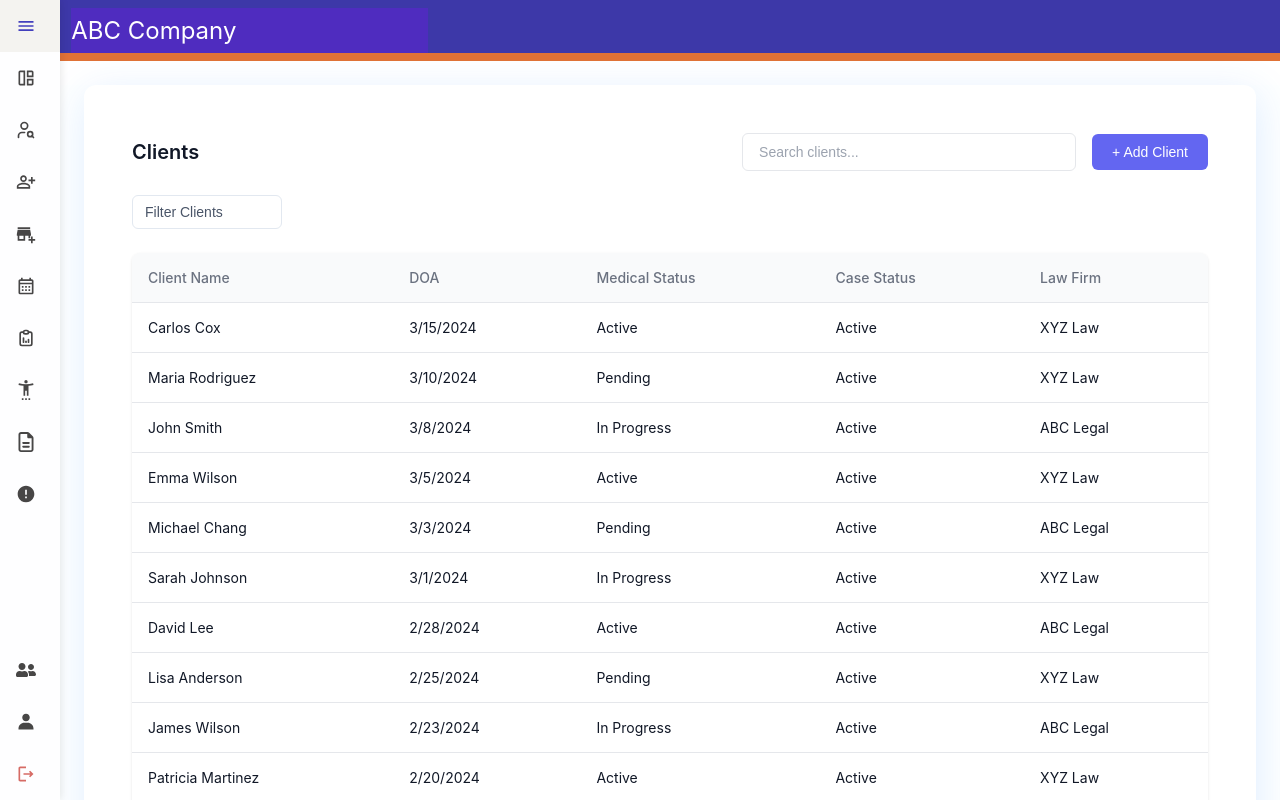
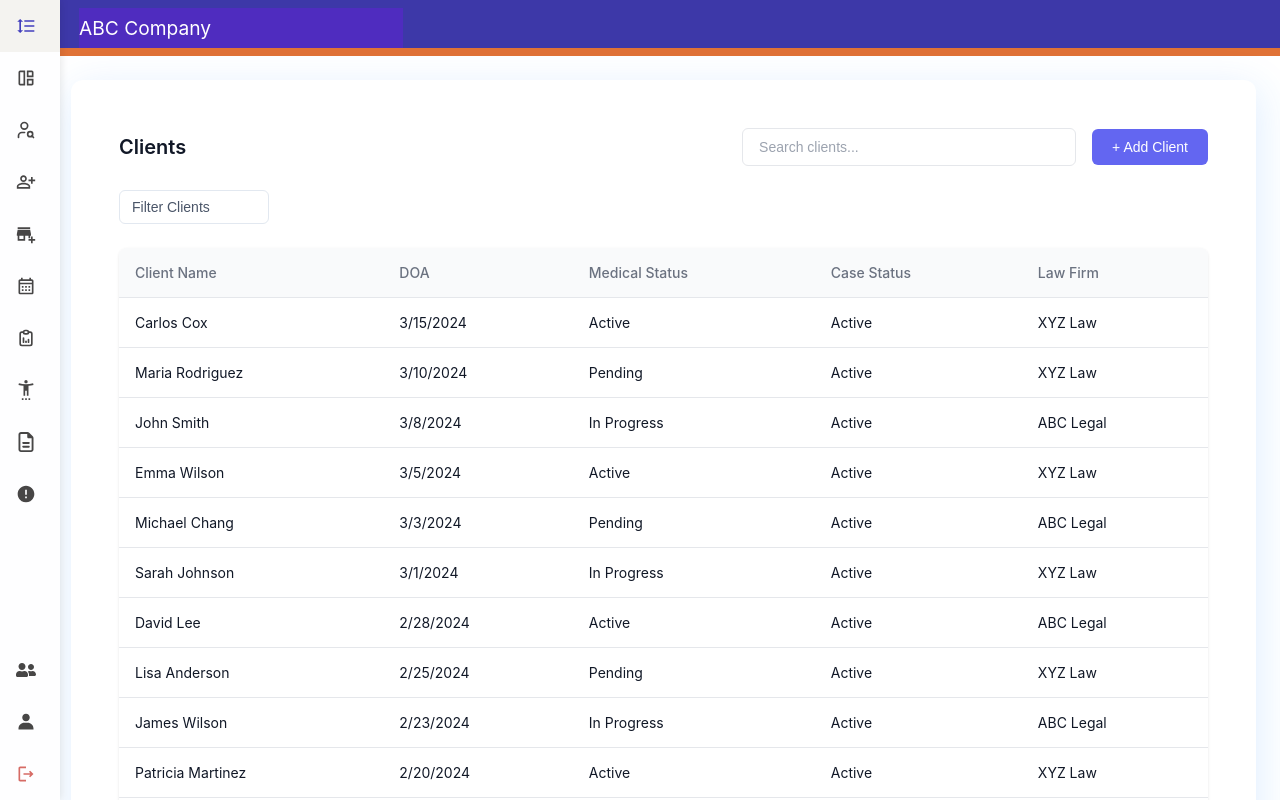
Before and after one commit to sergiornelas/case-management-challenge, a React (Vite) app: page / in a window 1280 px wide. Shown: the top 800 px of the page. Built offline with nearby package versions, Linux system fonts and the light colour scheme.

Commit message:
fix: header split into a separate component

```diff
--- /dev/null
+++ b/src/shared/layouts/Header/Header.module.css
@@ -0,0 +1,16 @@
+.header {
+  padding-top: 0.5rem;
+  padding-left: 2rem;
+  background-color: #3d38a8;
+  border-bottom: 8px solid #e07236;
+  color: white;
+}
+
+.header h1 {
+  margin: 0;
+  font-size: 1.2rem;
+  font-weight: 400;
+  background-color: #4f2cbf;
+  display: inline-block;
+  padding: 0.5rem 12rem 0.5rem 0;
+}
--- /dev/null
+++ b/src/shared/layouts/Header/Header.tsx
@@ -0,0 +1,9 @@
+import styles from "./Header.module.css";
+
+export const Header = () => {
+  return (
+    <header className={styles.header}>
+      <h1>ABC Company</h1>
+    </header>
+  );
+};
--- a/src/shared/layouts/MainLayout/MainLayout.module.css
+++ b/src/shared/layouts/MainLayout/MainLayout.module.css
@@ -1,23 +1,5 @@
 .content {
-  flex: 1;
-  margin-left: 60px;
-}
-
-.header {
-  padding-top: 0.5rem;
-  padding-left: 0.7rem;
-  background-color: #3d38a8;
-  border-bottom: 8px solid #e07236;
-  color: white;
-}
-
-.header h1 {
-  margin: 0;
-  font-size: 1.5rem;
-  font-weight: 400;
-  background-color: #4f2cbf;
-  display: inline-block;
-  padding: 0.5rem 12rem 0.5rem 0;
+  margin-left: 47px;
 }
 
 .main {
--- a/src/shared/layouts/MainLayout/MainLayout.tsx
+++ b/src/shared/layouts/MainLayout/MainLayout.tsx
@@ -1,5 +1,6 @@
 import { Outlet } from "react-router-dom";
 import { Sidebar } from "../Sidebar/Sidebar";
+import { Header } from "../Header/Header";
 import styles from "./MainLayout.module.css";
 
 export const MainLayout = () => {
@@ -7,9 +8,7 @@ export const MainLayout = () => {
     <div>
       <Sidebar />
       <div className={styles.content}>
-        <header className={styles.header}>
-          <h1>ABC Company</h1>
-        </header>
+        <Header />
         <main className={styles.main}>
           <Outlet />
         </main>
--- a/src/shared/layouts/Sidebar/Sidebar.tsx
+++ b/src/shared/layouts/Sidebar/Sidebar.tsx
@@ -4,9 +4,9 @@ import { FaRegFileLines } from "react-icons/fa6";
 import { LuUserSearch } from "react-icons/lu";
 import {
   MdAddBusiness,
-  MdMenu,
   MdOutlineAutoAwesomeMosaic,
   MdOutlineCalendarMonth,
+  MdOutlineFormatLineSpacing,
   MdOutlineLogout,
   MdOutlinePersonAddAlt,
   MdOutlineSettingsAccessibility,
@@ -19,7 +19,7 @@ import styles from "./Sidebar.module.css";
 
 export const Sidebar = () => {
   const topIconsMenu = [
-    { path: "/", icon: <MdMenu color="#423fbd" /> },
+    { path: "/", icon: <MdOutlineFormatLineSpacing color="#423fbd" /> },
     { path: "/cases", icon: <MdOutlineAutoAwesomeMosaic /> },
     { path: "/clients", icon: <LuUserSearch /> },
     { path: "/staff", icon: <MdOutlinePersonAddAlt /> },
```
